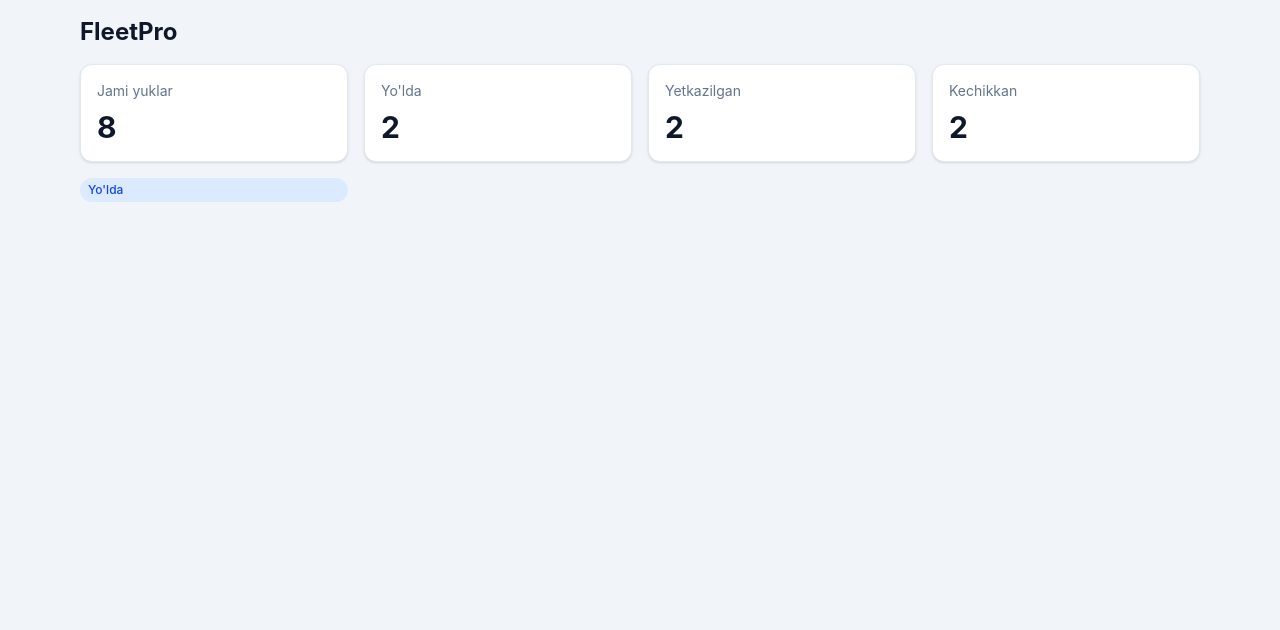
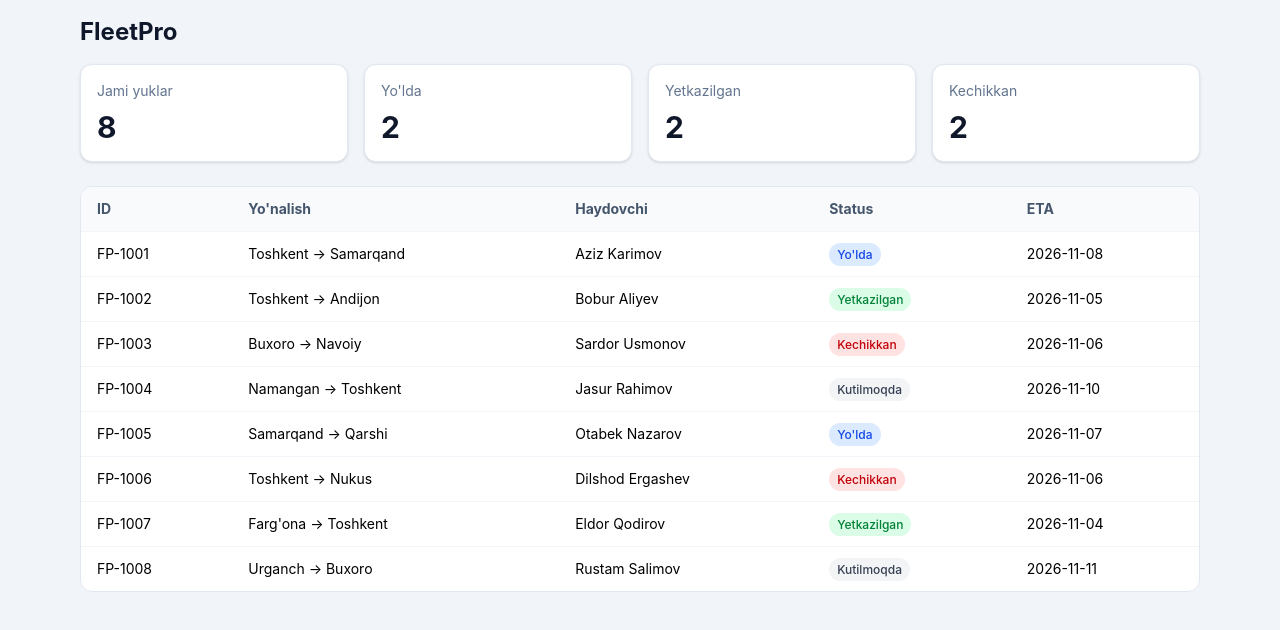
Before and after one commit to oromova/fleetpro, a React (Vite) app: page / in a window 1280 px wide. Shown: the top 630 px of the page. Built offline with nearby package versions, Linux system fonts and the light colour scheme.

Commit message:
add ShipmentsTable component

```diff
--- a/src/App.jsx
+++ b/src/App.jsx
@@ -1,4 +1,5 @@
 import KpiCard from './components/KpiCard'
+import ShipmentsTable from './components/ShipmentsTable';
 import StatusBadge from './components/StatusBadge';
 import { shipments } from './data/mockShipments'
 
@@ -16,7 +17,10 @@ export default function App() {
           <KpiCard title="Yo'lda" value={countByStatus('in_transit')} />
           <KpiCard title="Yetkazilgan" value={countByStatus('delivered')} />
           <KpiCard title="Kechikkan" value={countByStatus('delayed')} />
-          <StatusBadge status="in_transit" />
+        </section>
+
+        <section className="mt-6">
+          <ShipmentsTable shipments={shipments} />
         </section>
       </main>
     </div>
--- /dev/null
+++ b/src/components/ShipmentsTable.jsx
@@ -0,0 +1,30 @@
+import StatusBadge from './StatusBadge'
+
+export default function ShipmentsTable({ shipments }) {
+  return (
+    <div className="overflow-x-auto rounded-xl border border-slate-200 bg-white">
+      <table className="w-full text-left text-sm">
+        <thead className="bg-slate-50 text-slate-600">
+          <tr>
+            <th scope="col" className="px-4 py-3">ID</th>
+            <th scope="col" className="px-4 py-3">Yo'nalish</th>
+            <th scope="col" className="px-4 py-3">Haydovchi</th>
+            <th scope="col" className="px-4 py-3">Status</th>
+            <th scope="col" className="px-4 py-3">ETA</th>
+          </tr>
+        </thead>
+        <tbody>
+          {shipments.map((shipment) => (
+            <tr key={shipment.id} className="border-t border-slate-100">
+              <td className="px-4 py-3">{shipment.id}</td>
+              <td className="px-4 py-3">{shipment.origin} → {shipment.destination}</td>
+              <td className="px-4 py-3">{shipment.driver}</td>
+              <td className="px-4 py-3"><StatusBadge status={shipment.status} /></td>
+              <td className="px-4 py-3">{shipment.eta}</td>
+            </tr>
+          ))}
+        </tbody>
+      </table>
+    </div>
+  )
+}
```
